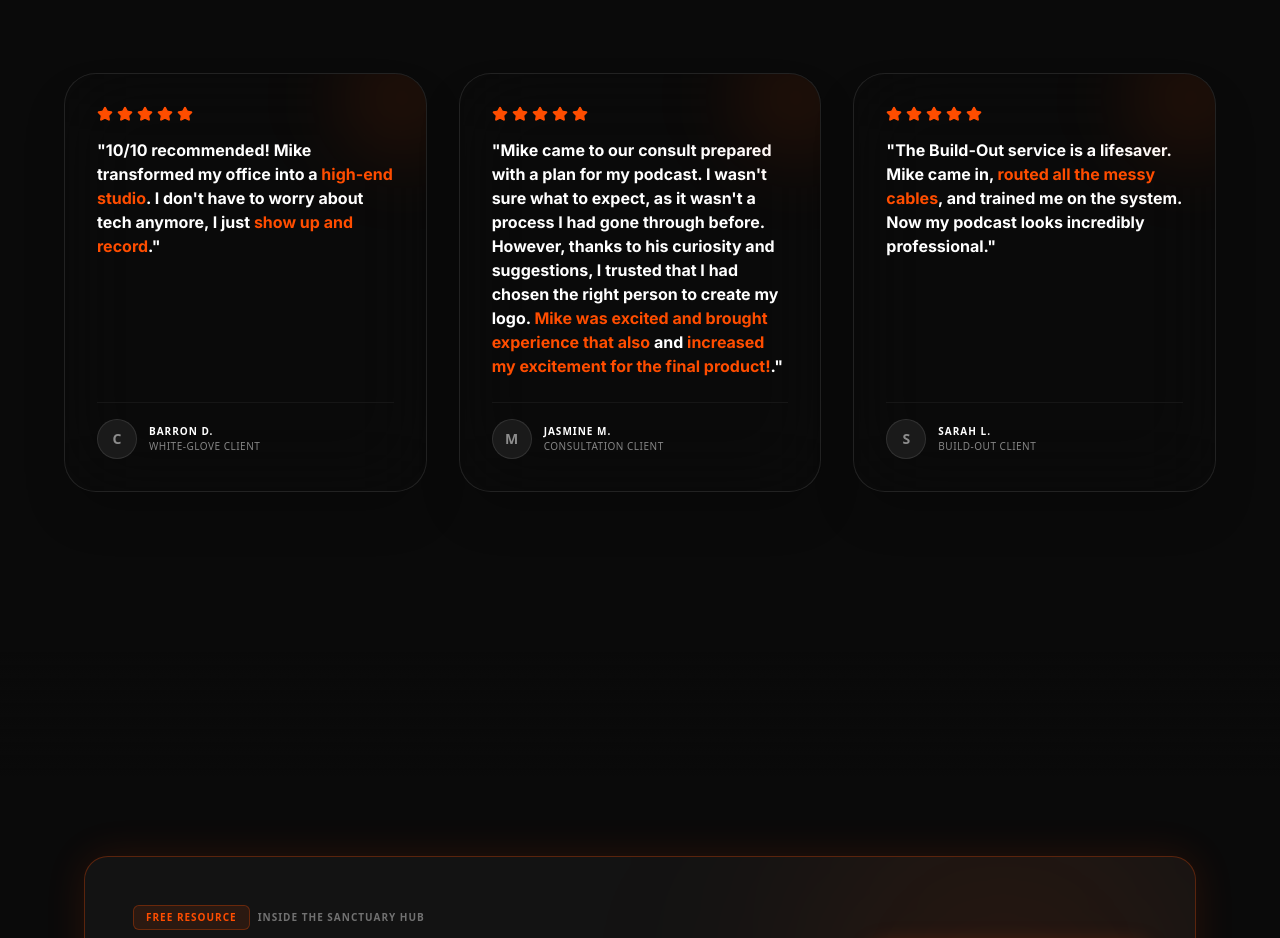
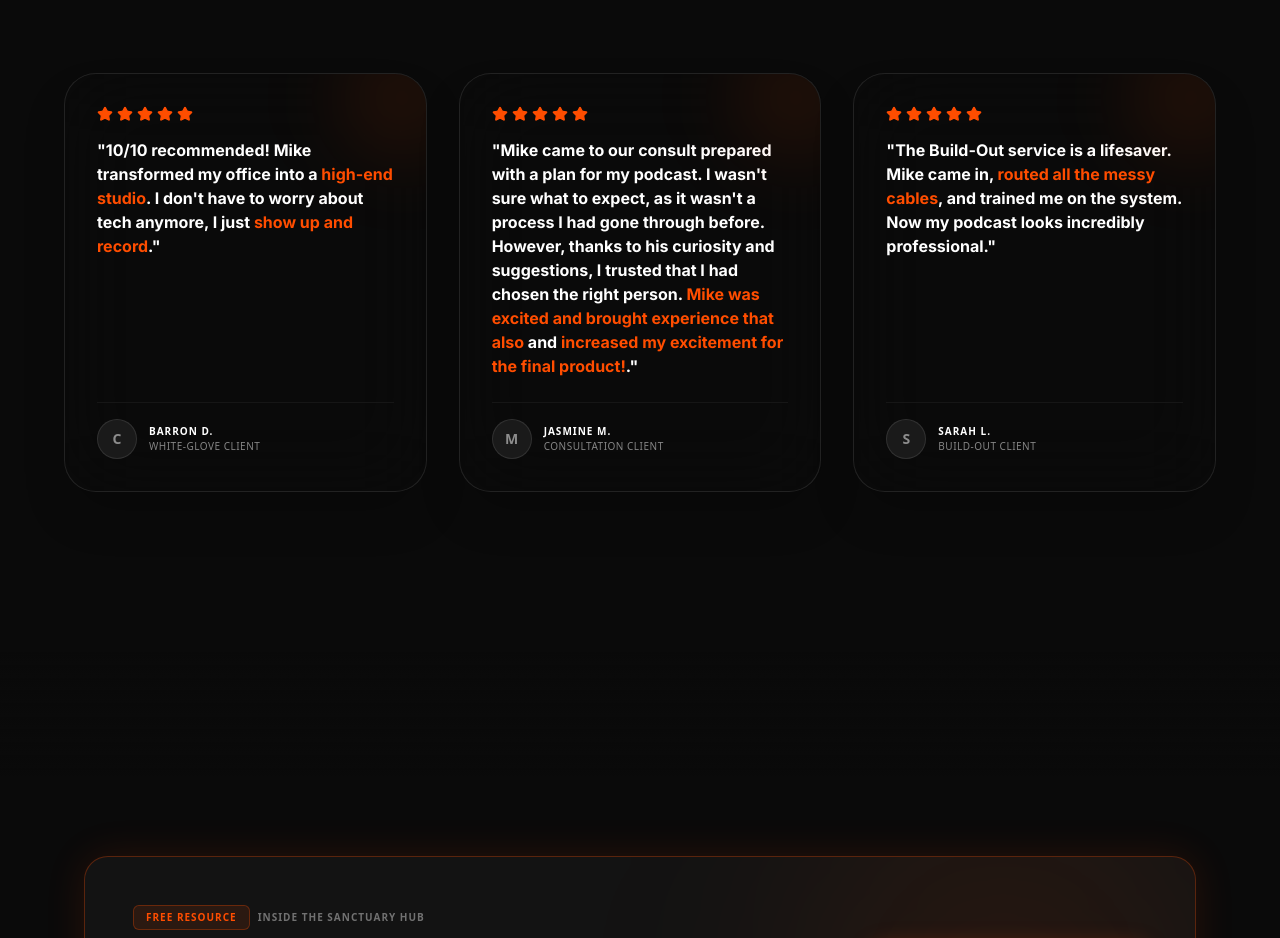
Before and after one commit to mikemillermedia/riseandrendercrc, a React (Vite) app: page / in a window 1280 px wide. Shown: the part 1120-2058 px from the top of the page. Built offline with nearby package versions, Linux system fonts and the light colour scheme; no server answers.

Commit message:
Update LandingPage.tsx

```diff
--- a/LandingPage.tsx
+++ b/LandingPage.tsx
@@ -152,7 +152,7 @@ const LandingPage: React.FC = () => {
                   {[...Array(5)].map((_, i) => <Star key={i} size={16} className="text-[#ff4d00] fill-[#ff4d00]" />)}
                 </div>
                 <h3 className="text-sm md:text-base font-bold text-white leading-relaxed mb-6 flex-grow">
-                  "Mike came to our consult prepared with a plan for my podcast. I wasn't sure what to expect, as it wasn't a process I had gone through before. However, thanks to his curiosity and suggestions, I trusted that I had chosen the right person to create my logo. <span className="text-[#ff4d00]">Mike was excited and brought experience that also</span> and <span className="text-[#ff4d00]">increased my excitement for the final product!</span>."
+                  "Mike came to our consult prepared with a plan for my podcast. I wasn't sure what to expect, as it wasn't a process I had gone through before. However, thanks to his curiosity and suggestions, I trusted that I had chosen the right person. <span className="text-[#ff4d00]">Mike was excited and brought experience that also</span> and <span className="text-[#ff4d00]">increased my excitement for the final product!</span>."
                 </h3>
                 <div className="flex items-center gap-3 mt-auto pt-4 border-t border-white/5">
                   <div className="w-10 h-10 rounded-full bg-[#1a1a1a] border border-white/10 flex items-center justify-center overflow-hidden shrink-0">
```
